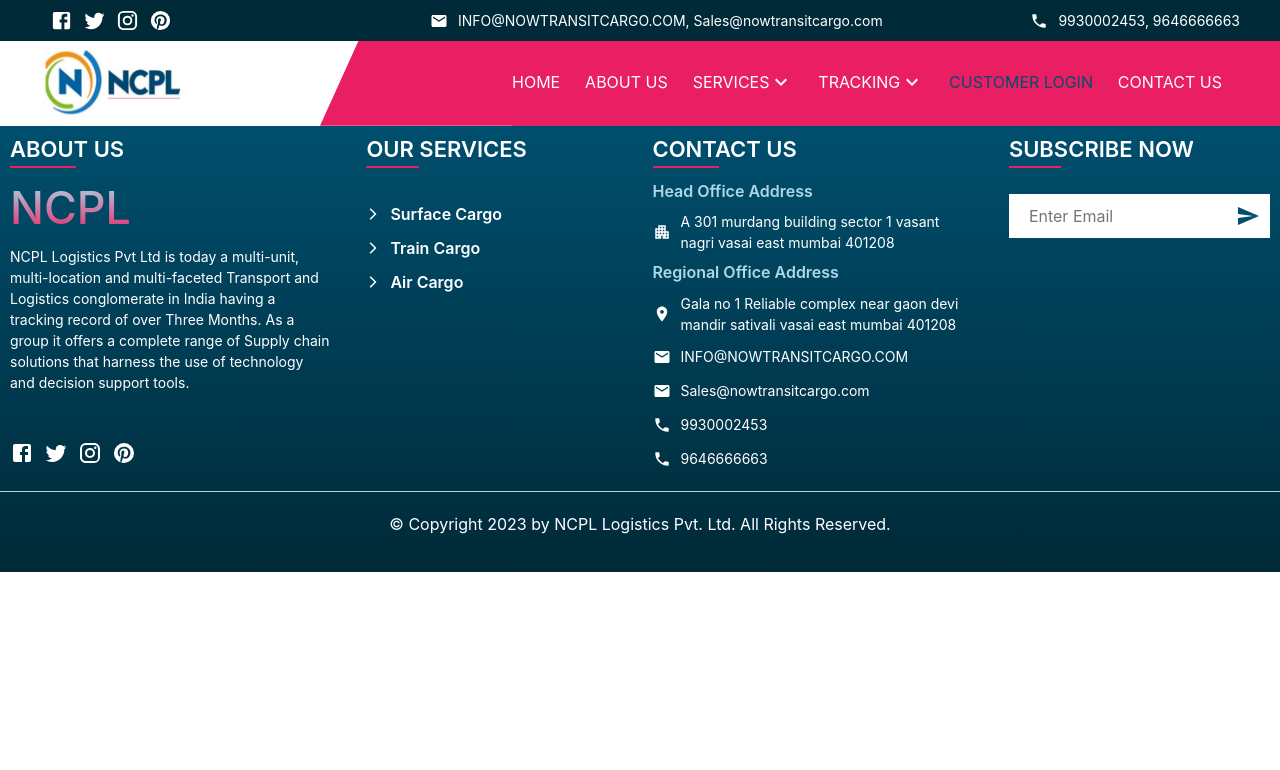
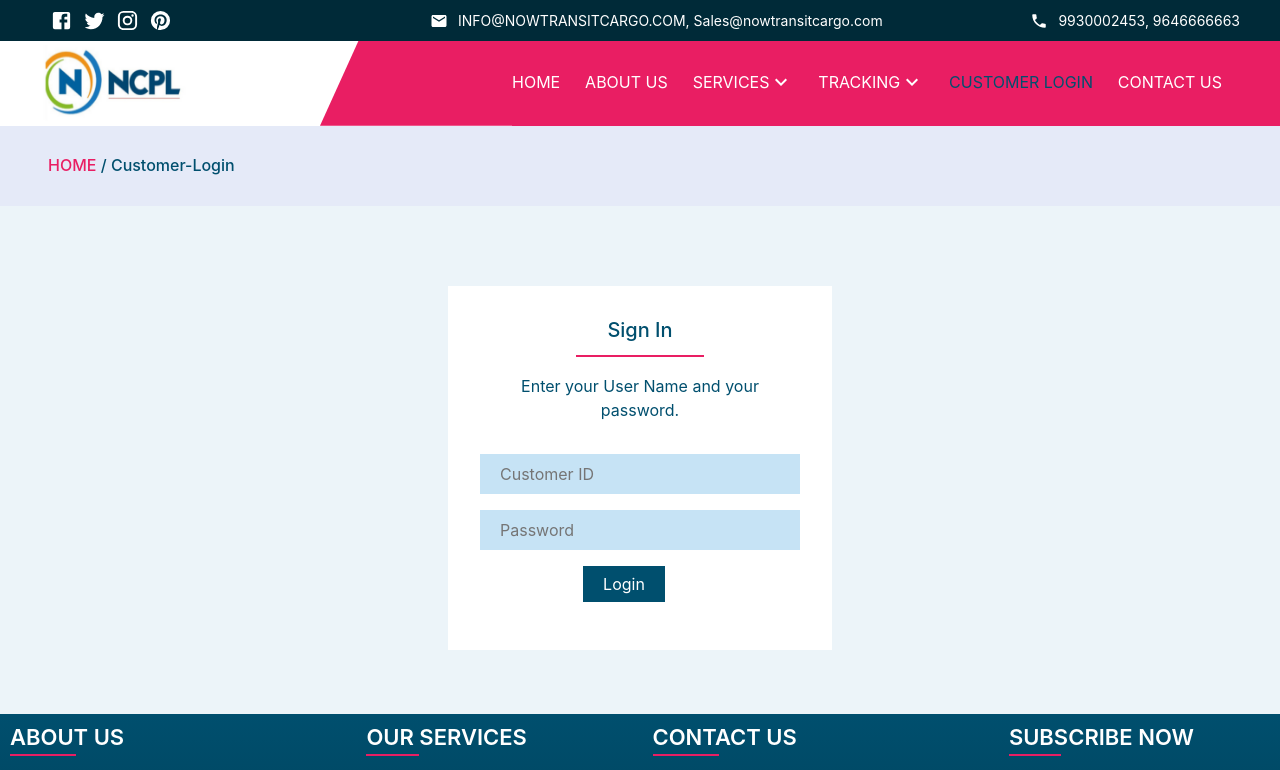
Before and after one commit to st412613/shipment_tracking, a React (Create React App) app: page /customer-login in a window 1280 px wide. Shown: the top 770 px of the page. Built offline with nearby package versions, Linux system fonts and the light colour scheme.

Commit message:
all pages are completed

```diff
--- a/src/App.js
+++ b/src/App.js
@@ -9,6 +9,7 @@
 import ITServices from './pages/ITServices';
 import PincodeTrack from './pages/PincodeTrack';
 import TrackShipment from './pages/TrackShipment';
+import CustomerLogin from './pages/CustomerLogin';
 
 function App() {
   return (
@@ -23,6 +24,7 @@
           <Route path='/services/IT-services' element={<ITServices />} />
           <Route path='/pincode-Tracking' element={<PincodeTrack />} />
           <Route path='/users/track-Your-Shipment' element={<TrackShipment />} />
+          <Route path='/customer-login' element={<CustomerLogin />} />
         </Routes>
         <Footer />
       </Router>
--- a/src/components/aboutUsHomeSection/Welcome.jsx
+++ b/src/components/aboutUsHomeSection/Welcome.jsx
@@ -1,9 +1,16 @@
 import React from 'react';
+import { useNavigate } from 'react-router-dom';
 import WelcomeStyle from './WelcomeStyle';
 import CompanyImage from '../../assets/images/production.jpg';
 
 const Welcome = () => {
   const classes = WelcomeStyle();
+  const navigate = useNavigate();
+
+  const handleReadMoreClick = () => {
+    // Redirect to the 'about-us' page
+    navigate('/about-us');
+  };
 
   return (
     <div className={classes.aboutUsContainer}>
@@ -18,7 +25,7 @@
             <p>It is committed to offer effective, industry focused & customer centric solution that integrate the various processes of its clients to organize cost effective, reliable, and timely products and information flow. MICS Logistics Pvt Ltd has grown from strength to strength with confidence in our expertise and commitment to deliver the best to our customers.</p>
             <p>Through our concentrated efforts, we have set benchmarks of excellence within the industry verticals. All modes of transportation have been efficiently integrated to provide Door to Door transport service for all types of cargo - from heavy lifts to an envelope.</p>
 
-            <button>Read More</button>
+            <button onClick={handleReadMoreClick}>Read More</button>
           </div>
         </div>
       </div>
--- /dev/null
+++ b/src/components/customerLoginForm/CustomerLoginForm.jsx
@@ -0,0 +1,111 @@
+import React, { useState } from 'react';
+import LoginFormStyles from './LoginFormStyles';
+
+const CustomerLoginForm = () => {
+  const classes = LoginFormStyles();
+
+  // State to manage form data
+  const [formData, setFormData] = useState({
+    customerId: '',
+    password: '',
+  });
+
+  // State to manage form validation
+  const [formErrors, setFormErrors] = useState({
+    customerId: '',
+    password: '',
+  });
+
+  // State to manage success message
+  const [successMessage, setSuccessMessage] = useState('');
+
+  // Function to handle input changes
+  const handleInputChange = (event) => {
+    const { name, value } = event.target;
+    setFormData({
+      ...formData,
+      [name]: value,
+    });
+    // Clear the corresponding validation error when the user types
+    setFormErrors({
+      ...formErrors,
+      [name]: '',
+    });
+  };
+
+  // Function to handle form submission
+  const handleSubmit = (event) => {
+    event.preventDefault();
+
+    // Perform form validation
+    const errors = {};
+    if (!formData.customerId.trim()) {
+      errors.customerId = 'Customer ID is required.';
+    }
+    if (!formData.password.trim()) {
+      errors.password = 'Password is required.';
+    }
+
+    if (Object.keys(errors).length > 0) {
+      setFormErrors(errors);
+      setSuccessMessage('');
+      return;
+    }
+
+    // Simulate a successful login (replace with actual login logic)
+    // For demonstration purposes, showing a success message
+    setSuccessMessage('Login successfully!');
+    // Reset the form after submission
+    setFormData({
+      customerId: '',
+      password: '',
+    });
+    setFormErrors({});
+  };
+
+  return (
+    <div className={classes.customerLoginContainer}>
+      {Object.keys(formErrors).length > 0 && (
+        <div className={classes.errorContainer}>
+          {Object.values(formErrors).map((error, index) => (
+            <span key={index}>{error}</span>
+          ))}
+        </div>
+      )}
+      {successMessage && (
+        <div className={classes.successContainer}>
+          <span>{successMessage}</span>
+        </div>
+      )}
+      <div className={classes.customerLoginContent}>
+        <h5>Sign In</h5>
+        <p>Enter your User Name and your password.</p>
+        <form onSubmit={handleSubmit}>
+          <div className={classes.formGroup}>
+            <input
+              type="text"
+              name="customerId"
+              placeholder="Customer ID"
+              value={formData.customerId}
+              onChange={handleInputChange}
+            />
+          </div>
+          <div className={classes.formGroup}>
+            <input
+              type="password"
+              name="password"
+              placeholder="Password"
+              value={formData.password}
+              onChange={handleInputChange}
+            />
+          </div>
+          <div className={classes.formGroup}>
+            <button type="submit">Login</button>
+          </div>
+        </form>
+      </div>
+    </div>
+  );
+};
+
+export default CustomerLoginForm;
--- /dev/null
+++ b/src/components/customerLoginForm/LoginFormStyles.js
@@ -0,0 +1,89 @@
+import { makeStyles } from '@mui/styles';
+
+const LoginFormStyles = makeStyles(() => ({
+  customerLoginContainer: {
+    width: '100%',
+    backgroundColor: '#ecf4f9',
+    padding: '4rem 0rem',
+  },
+  customerLoginContent: {
+    width: '30%',
+    margin: 'auto',
+    textAlign: 'center',
+    backgroundColor: '#fff',
+    padding: '2rem',
+    position: 'relative',
+    '& h5': {
+      color: '#004F6E',
+      position: 'relative',
+      '&::before': {
+        content: '""',
+        position: 'absolute',
+        left: '30%',
+        bottom: '-15px',
+        backgroundColor: '#e91e63',
+        height: '2px',
+        boxSizing: 'border-box',
+        width: '40%',
+      }
+    },
+    '& p': {
+      color: '#004F6E',
+      margin: '2rem 0rem',
+    },
+  },
+  formGroup: {
+    width: '100%',
+    marginBottom: '1rem',
+    '& input': {
+      width: '100%',
+      backgroundColor: '#c6e3f5',
+      padding: '20px',
+      border: 'none',
+      outline: 'none',
+      height: '30px',
+    },
+    '& button': {
+      cursor: 'pointer',
+      background: '#004F6E',
+      color: '#fff',
+      marginRight: '2rem',
+      fontSize: '16px',
+      padding: '6px 20px',
+      border: 'none',
+      outline: 'none',
+      '&:hover': {
+        background: '#002233',
+        boxShadow: '4px 4px 0 rgba(0,0,0,.4)',
+        transition: 'background 0.2s, box-shadow 0.2s',
+      },
+    },
+  },
+  errorContainer: {
+    width: '90%',
+    margin: 'auto',
+    textAlign: 'center',
+    backgroundColor: '#f5e1e1',
+    color: 'red',
+    padding: '0rem',
+    marginBottom: '1rem',
+  },
+  successContainer: {
+    width: '90%',
+    margin: 'auto',
+    textAlign: 'center',
+    backgroundColor: '#d2f0c3',
+    color: 'green',
+    padding: '0.5rem',
+    marginBottom: '1rem',
+  },
+
+  '@media screen and (max-width: 768px)': {
+    customerLoginContent: {
+      width: '90%',
+      padding: '1rem',
+    },
+  }
+}));
+
+export default LoginFormStyles;
--- /dev/null
+++ b/src/pages/CustomerLogin.jsx
@@ -0,0 +1,14 @@
+import React from 'react';
+import Navigation from '../common/navigate/Navigation';
+import CustomerLoginForm from '../components/customerLoginForm/CustomerLoginForm';
+
+const CustomerLogin = () => {
+  return (
+    <>
+      <Navigation />
+      <CustomerLoginForm />
+    </>
+  );
+};
+
+export default CustomerLogin;
```
